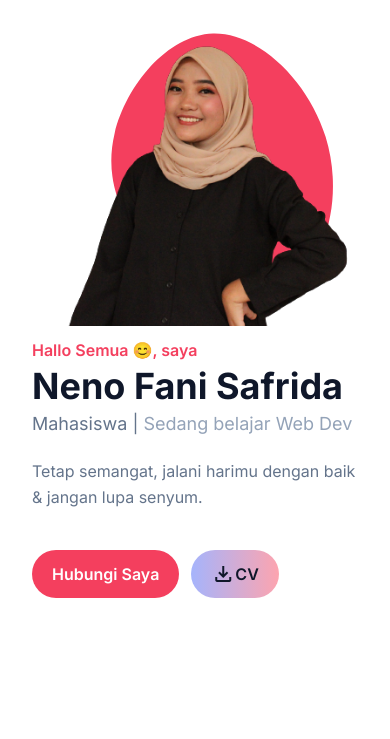
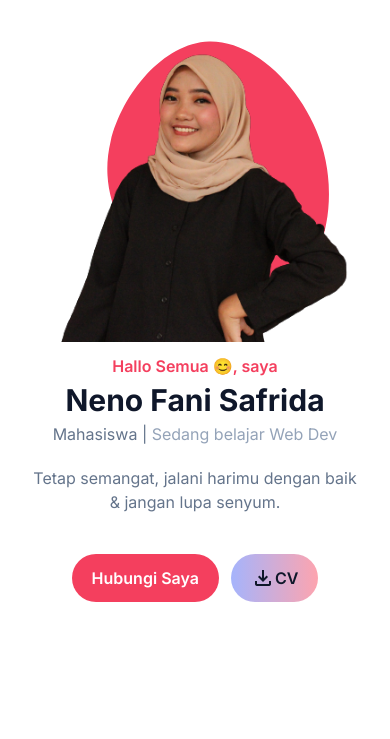
Before and after one commit to nenofani/nenofani.github.io, a website: page index.html in a window 390 px wide. Shown: the part 79-818 px from the top of the page. Drawn offline with nearby package versions, Linux system fonts and the light colour scheme; files whose address does not match are found by name.

Commit message:
memperbarui tampilan mobile

```diff
--- a/index.html
+++ b/index.html
@@ -67,22 +67,26 @@
     <!-- Header End -->
 
     <!-- Hero Section Start -->
-    <section id="home" class="pt-36 hp:pt-14">
+    <section id="home" class="pt-36 hp:pt-16">
         <div class="container">
             <div class="flex flex-wrap">
-                <div class="w-full self-center px-4 md:w-1/2 hp:order-2">
-                    <h1 class="text-base font-semibold text-primary md:text-xl">Hallo Semua 😊, saya <span
-                            class="block font-bold text-dark text-4xl my-1 lg:text-5xl">Neno Fani Safrida</span> </h1>
-                    <h2 class="font-medium text-secondary text-lg mb-5 lg:text-2xl">Mahasiswa | <span
+                <div class="w-full self-center px-4 md:w-1/2 hp:order-2 hp:text-center">
+                    <h1 class="text-base font-semibold text-primary md:text-xl">Hallo Semua
+                        😊, saya
+                        <span class="block font-bold text-dark text-4xl my-1 lg:text-5xl hp:text-3xl">Neno Fani
+                            Safrida</span>
+                    </h1>
+                    <h2 class="font-medium text-secondary text-lg mb-5 lg:text-2xl hp:text-base">Mahasiswa | <span
                             class="text-slate-400"> Sedang
                             belajar Web Dev</span>
                     </h2>
-                    <p class="font-medium text-secondary mb-10 leading-relaxed">Tetap semangat, jalani harimu dengan
+                    <p class="font-medium text-secondary mb-10 leading-relaxed hp:text-base">Tetap semangat, jalani
+                        harimu dengan
                         baik & jangan lupa
                         senyum.</p>
-                    <div class="flex flex-wrap">
+                    <div class="flex flex-wrap hp:justify-center">
                         <div class="flex items-center">
-                            <a href="#"
+                            <a href="#contact"
                                 class="text-base font-semibold text-white bg-primary py-3 px-5 mr-3 rounded-full hover:shadow-lg  hover:opacity-80 transition duration-300 ease-in-out">Hubungi
                                 Saya</a>
                             <a href="#"
@@ -94,7 +98,7 @@
                     </div>
                 </div>
 
-                <div class="w-full self-end px-4 hp:mb-3 md:w-1/2 hp:order-1 hp:ml-7">
+                <div class="w-full self-end px-4 hp:mb-3 md:w-1/2 hp:order-1 hp:ml-5">
                     <div class="mt-16 relative md:mt-0 md:right-0">
                         <img src="dist/img/fani.png" alt="Fani" class="max-w-full mt-0 mx-auto">
                         <span class="absolute -bottom-0 -z-10 left-1/2 -translate-x-1/2 md:scale-110 hp:-top-16"><svg
@@ -272,7 +276,7 @@
             <div class="w-full px-4">
                 <div class="max-w-xl mx-auto text-center mb-16">
                     <h4 class="font-bold uppercase text-lg text-primary mb-2">Contact</h4>
-                    <h2 class="font-bold text-dark text-3xl mb-4 sm:text-4xl">Hubungi Kami</h2>
+                    <h2 class="font-bold text-dark text-3xl mb-4 sm:text-4xl">Hubungi Saya</h2>
                 </div>
             </div>
 
@@ -316,6 +320,7 @@
     </footer>
     <!-- Footer End -->
 
+
     <script src=" dist/js/script.js">
     </script>
 </body>
```
Also changed, not shown: dist/output.css.
